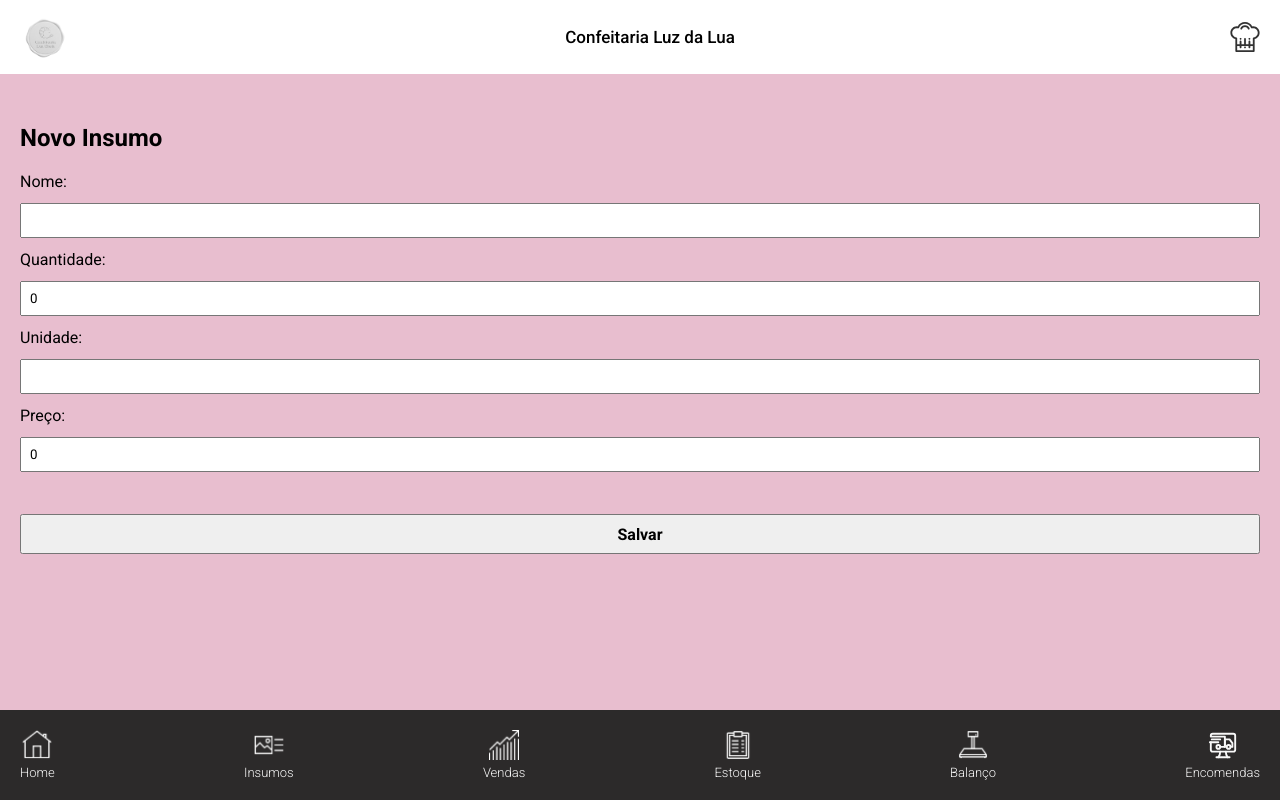
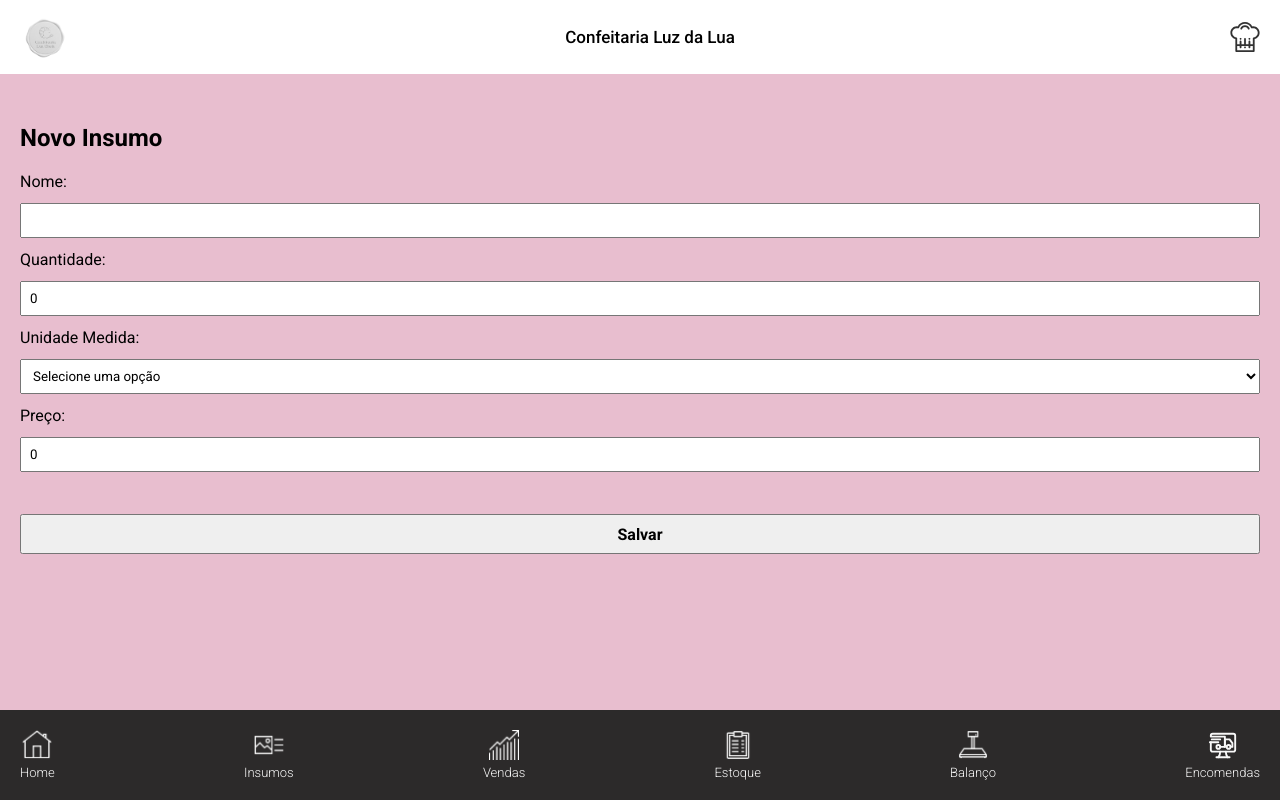
Before and after one commit to joalisson-p-maia/confeitaria-lua-cheia-frontend, an Angular app: page /insumos/novo in a window 1280 px wide. Built offline with nearby package versions, Linux system fonts and the light colour scheme.

Commit message:
refactor: trocando input por select

```diff
--- a/src/app/pages/insumo-create/insumo-create.html
+++ b/src/app/pages/insumo-create/insumo-create.html
@@ -13,8 +13,14 @@
       <label>Quantidade:</label>
       <input type="number" [(ngModel)]="form.quantidade" name="quantidade" required>
 
-      <label>Unidade:</label>
-      <input type="text" [(ngModel)]="form.unidade" name="unidade" required>
+      <label>Unidade Medida:</label>
+      <select [(ngModel)]="form.unidadeMedida" name="unidadeMedida" required >
+        <option value="">Selecione uma opção</option>
+        <option value="g">g - Gramas</option>
+        <option value="kg">kg - Kilogramas</option>
+        <option value="ml">ml - Mililitros</option>
+        <option value="l">l - Litros</option>
+      </select>
 
       <label>Preço:</label>
       <input type="number" step="0.01" [(ngModel)]="form.preco" name="preco" required>
```
